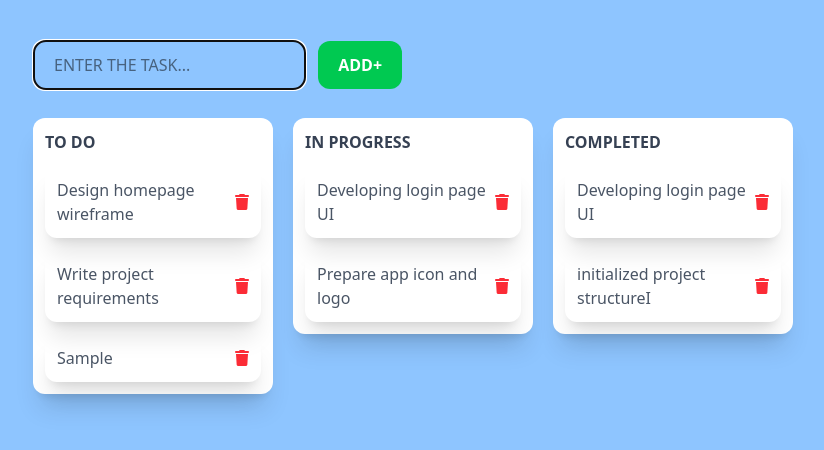
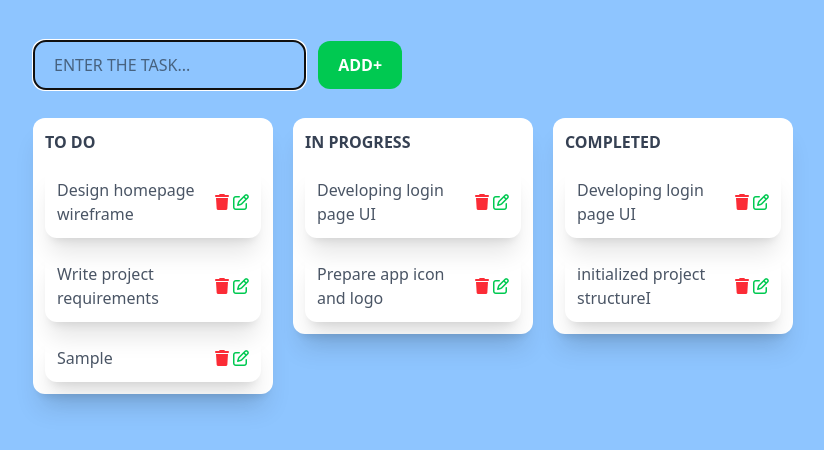
Before and after one commit to farhan-nazir006/kanban-Board, a website: page index.html in a window 1280 px wide. Both pictures are taken after typing "Sample" into the empty fields and a click on the button "ADD+". Shown: the whole page, without its empty margins (7-831 px from the left). Drawn offline with Linux system fonts and the light colour scheme.

Commit message:
Add edit funtionality

```diff
--- a/index.html
+++ b/index.html
@@ -5,6 +5,7 @@
   <meta charset="UTF-8">
   <meta name="viewport" content="width=device-width, initial-scale=1.0">
   <title>Kanban Board</title>
+  <link rel="icon" type="image/x-icon" href="Assets/favicon.png">
   <link rel="stylesheet" href="src/output.css">
   <link rel="stylesheet" href="https://cdnjs.cloudflare.com/ajax/libs/font-awesome/6.7.2/css/all.min.css">
 </head>
@@ -25,42 +26,50 @@
 
       <div class="boxes flex gap-5 flex-wrap items-start ">
 
-        <div class="box self-start bg-white w-60 p-3 rounded-xl flex flex-col gap-3 shadow-xl" id="Todo_box">
-          <h4 class="font-bold text-gray-700">TO DO</h4>
+        <div class="box self-start bg-white w-60 p-3 rounded-xl flex flex-col gap-3 shadow-xl" draggable="true"
+          id="Todo_box">
+          <h4 class="font-bold text-gray-700 cursor-move">TO DO</h4>
           <p class="task text-gray-600 w-full shadow-xl rounded-xl p-3 cursor-move flex items-center justify-between"
-            draggable="true">Design homepage
-            wireframe<button class="delete_task"><i
-                class="fa-solid fa-trash cursor-pointer text-red-500"></i></button></i>
+            draggable="true">Design homepage wireframe
+            <button class="delete_task"><i class="fa-solid fa-trash cursor-pointer text-red-500"></i></button><i
+              class="edit_task cursor-pointer text-green-500 ml-1 fa-regular fa-pen-to-square"></i>
           </p>
           <p class="task text-gray-600 w-full shadow-xl rounded-xl p-3 cursor-move flex items-center justify-between"
             draggable="true">
-            Write project
-            requirements<button class=" delete_task"><i
-                class=" fa-solid fa-trash cursor-pointer text-red-500"></i></button></p>
-        </div>
-
-        <div class="box self-start bg-white w-60 p-3 rounded-xl flex flex-col gap-3 shadow-xl" id="InProgress_box">
-          <h4 class="font-bold text-gray-700">IN PROGRESS</h4>
-          <p class="task text-gray-600 w-full shadow-xl rounded-xl p-3 cursor-move flex items-center justify-between"
-            draggable="true">Developing login
-            page UI <button class=" delete_task"><i class=" fa-solid fa-trash cursor-pointer text-red-500"></i></button>
-          </p>
-          <p class="task text-gray-600 w-full shadow-xl rounded-xl p-3 cursor-move flex items-center justify-between"
-            draggable="true">Prepare app icon
-            and logo<button class=" delete_task"><i class=" fa-solid fa-trash cursor-pointer text-red-500"></i></button>
+            Write project requirements
+            <button class=" delete_task"><i class=" fa-solid fa-trash cursor-pointer text-red-500"></i></button><i
+              class="edit_task cursor-pointer text-green-500 ml-1 fa-regular fa-pen-to-square"></i>
           </p>
         </div>
 
-        <div class="box self-start bg-white w-60 p-3 rounded-xl flex flex-col gap-3 shadow-xl" id="Completed_box">
-          <h4 class="font-bold text-gray-700">COMPLETED</h4>
+        <div class="box self-start bg-white w-60 p-3 rounded-xl flex flex-col gap-3 shadow-xl" id="InProgress_box"
+          draggable="true">
+          <h4 class="font-bold text-gray-700 cursor-move">IN PROGRESS</h4>
           <p class="task text-gray-600 w-full shadow-xl rounded-xl p-3 cursor-move flex items-center justify-between"
-            draggable="true">Developing login
-            page UI <button class=" delete_task"><i class=" fa-solid fa-trash cursor-pointer text-red-500"></i></button>
+            draggable="true">Developing login page UI
+            <button class=" delete_task"><i class=" fa-solid fa-trash cursor-pointer text-red-500"></i></button><i
+              class="edit_task cursor-pointer text-green-500 ml-1 fa-regular fa-pen-to-square"></i>
           </p>
           <p class="task text-gray-600 w-full shadow-xl rounded-xl p-3 cursor-move flex items-center justify-between"
-            draggable="true">initialized project
-            structureI<button class=" delete_task"><i
-                class=" fa-solid fa-trash cursor-pointer text-red-500"></i></button></p>
+            draggable="true">Prepare app icon and logo
+            <button class=" delete_task"><i class=" fa-solid fa-trash cursor-pointer text-red-500"></i></button><i
+              class="edit_task cursor-pointer text-green-500 ml-1 fa-regular fa-pen-to-square"></i>
+          </p>
+        </div>
+
+        <div class="box self-start bg-white w-60 p-3 rounded-xl flex flex-col gap-3 shadow-xl" id="Completed_box"
+          draggable="true">
+          <h4 class="font-bold text-gray-700 cursor-move">COMPLETED</h4>
+          <p class="task text-gray-600 w-full shadow-xl rounded-xl p-3 cursor-move flex items-center justify-between"
+            draggable="true">Developing login page UI
+            <button class=" delete_task"><i class=" fa-solid fa-trash cursor-pointer text-red-500"></i></button><i
+              class="edit_task cursor-pointer text-green-500 ml-1 fa-regular fa-pen-to-square"></i>
+          </p>
+          <p class="task text-gray-600 w-full shadow-xl rounded-xl p-3 cursor-move flex items-center justify-between"
+            draggable="true">initialized project structureI
+            <button class=" delete_task"><i class=" fa-solid fa-trash cursor-pointer text-red-500"></i></button><i
+              class="edit_task cursor-pointer text-green-500 ml-1 fa-regular fa-pen-to-square"></i>
+          </p>
         </div>
       </div>
 
--- a/script.js
+++ b/script.js
@@ -6,12 +6,9 @@ const addbtn = document.querySelector(".Add_button");
 const input = document.querySelector(".input_box");
 const notification = document.getElementById("notification");
 const deleteBtn = document.querySelectorAll(".delete_task");
-
-
-
+const editBtn = document.querySelectorAll(".edit_task");
 
 let draggedTask = null;
-
 
 // Drag and Drop in all containers
 [todoContainer, inProgressContainer, completedContainer].forEach(container => {
@@ -24,12 +21,14 @@ let draggedTask = null;
   });
 });
 
+
 function createTask(tasktext) {
 
   let p = document.createElement("p");
   p.className = "task text-gray-600 w-full shadow-xl rounded-xl p-3 cursor-move flex items-center justify-between";
   p.setAttribute("draggable", "true");
-  p.innerHTML = `${tasktext}<button><i class="delete_task fa-solid fa-trash cursor-pointer text-red-500"></i></button>`;
+  p.innerHTML = `${tasktext}<button><i class="delete_task fa-solid fa-trash cursor-pointer text-red-500"></i><i
+              class="edit_task cursor-pointer text-green-500 ml-1 fa-regular fa-pen-to-square"></i></button>`;
 
   p.addEventListener("dragstart", () => {
     draggedTask = p;
@@ -41,10 +40,23 @@ function createTask(tasktext) {
     p.classList.remove("text-white", "bg-black");
   })
 
+  // delete new added task
   const deleteBtn = p.querySelector(".delete_task");
   deleteBtn.addEventListener("click", () => {
     p.remove();
   })
+
+  // edit
+
+  const editBtn = p.querySelector('.edit_task');
+  editBtn.addEventListener("click", () => {
+    let task = editBtn.closest('.task');
+    task.remove();
+    input.value = task.textContent.trim();
+    input.focus();
+    addbtn.innerHTML = "EDIT+"
+  })
+  addbtn.innerHTML = "ADD+"
 
 
   todoContainer.appendChild(p);
@@ -67,7 +79,6 @@ addbtn.addEventListener("click", () => {
 
 function showNotification(message) {
   notification.innerHTML = message;
-  console.log(message);
 
   notification.classList.remove('hidden');
 
@@ -99,3 +110,13 @@ deleteBtn.forEach(btn =>
     task.remove();
   })
 )
+
+editBtn.forEach(btn =>
+  btn.addEventListener("click", () => {
+    let task = btn.closest(".task");
+    task.remove();
+    input.value = task.textContent.trim();
+    input.focus();
+    addbtn.innerHTML = "EDIT+"
+  })
+)
```
Also changed, not shown: Assets/favicon.png (added), src/output.css.
